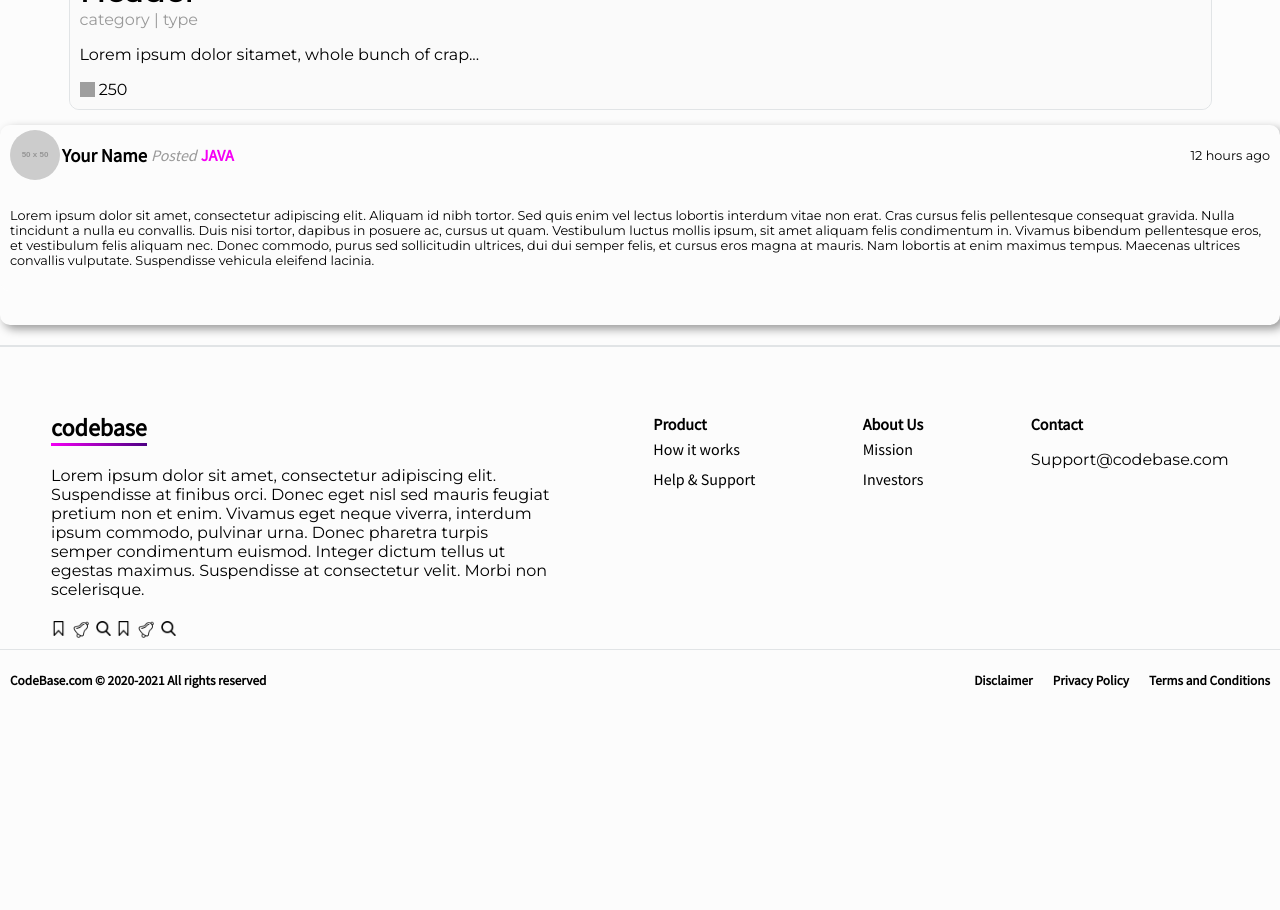
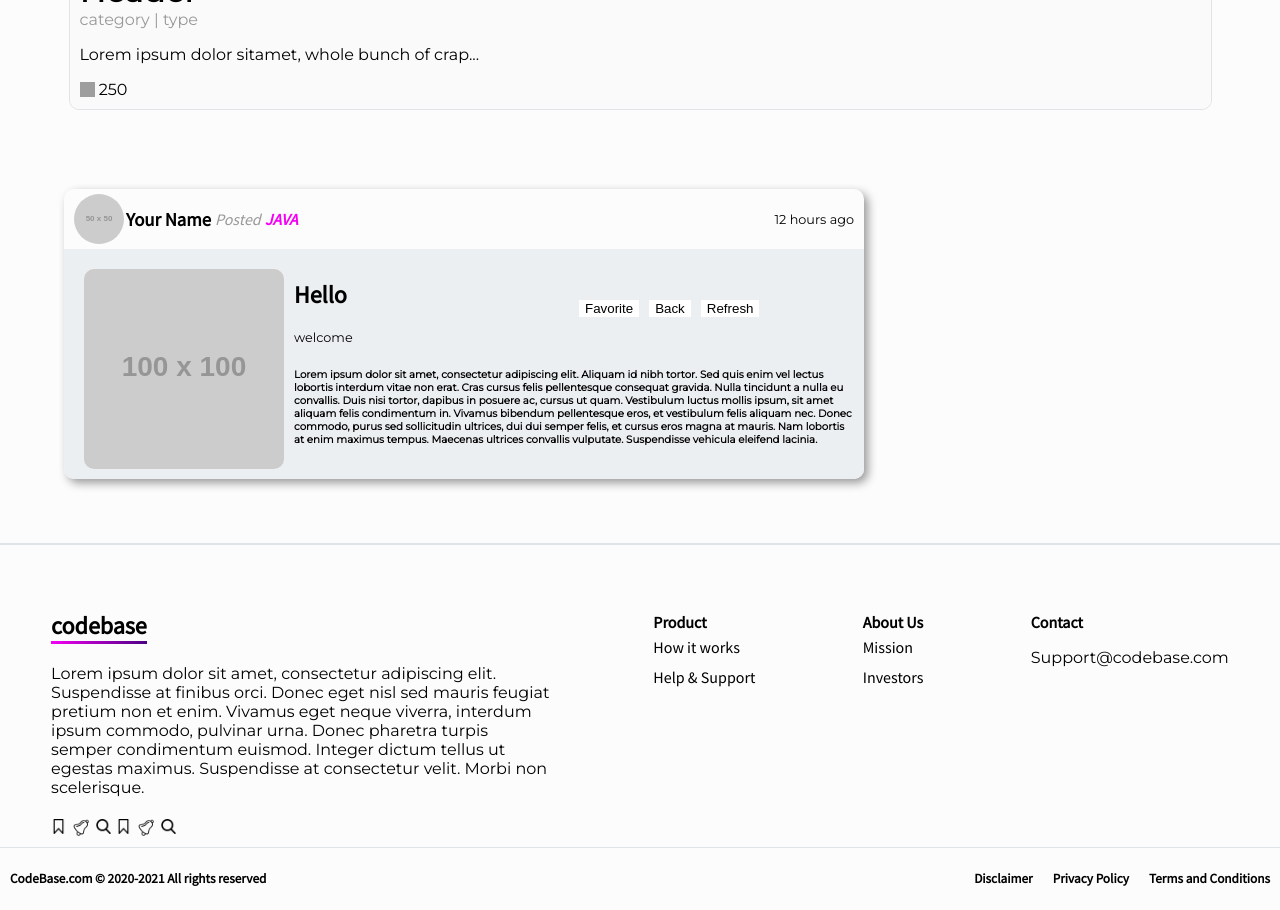
Before and after one commit to Devairways/CodeBase, a React (Create React App) app in the folder StaticFile_Server/codebase/: page / in a window 1280 px wide. Shown: the part 880-1790 px from the top of the page. Before the commit the page ends 1592 px from the top, so only its background shows below. Built offline with nearby package versions, Linux system fonts and the light colour scheme; grey boxes are pictures that could not be loaded.

Commit message:
finished the styling of the forum topics

```diff
--- a/StaticFile_Server/codebase/src/components/forum/ForumTopicsContainer.js
+++ b/StaticFile_Server/codebase/src/components/forum/ForumTopicsContainer.js
@@ -8,25 +8,47 @@ function ForumTopicsContainer() {
           <img src="https://via.placeholder.com/50" alt="avatar" />
           <h3>Your Name</h3>
           <bdi>Posted</bdi>
-          <h4>Java</h4>
+          <h4>
+            <i>Java</i>
+          </h4>
         </div>
         <div className="forum-tail">
           <p>12 hours ago</p>
         </div>
       </header>
       <div className="forum-body">
-        <p>
-          Lorem ipsum dolor sit amet, consectetur adipiscing elit. Aliquam id
-          nibh tortor. Sed quis enim vel lectus lobortis interdum vitae non
-          erat. Cras cursus felis pellentesque consequat gravida. Nulla
-          tincidunt a nulla eu convallis. Duis nisi tortor, dapibus in posuere
-          ac, cursus ut quam. Vestibulum luctus mollis ipsum, sit amet aliquam
-          felis condimentum in. Vivamus bibendum pellentesque eros, et
-          vestibulum felis aliquam nec. Donec commodo, purus sed sollicitudin
-          ultrices, dui dui semper felis, et cursus eros magna at mauris. Nam
-          lobortis at enim maximus tempus. Maecenas ultrices convallis
-          vulputate. Suspendisse vehicula eleifend lacinia.
-        </p>
+        <img
+          src="https://via.placeholder.com/100x100.png"
+          alt="image"
+          className="forum-body-img"
+        />
+        <div>
+          <div className="forum-body-header">
+            <div className="forum-body-title">
+              <h2>Hello</h2>
+              <p>welcome</p>
+            </div>
+            <div className="forum-body-buttons">
+              <button>Favorite</button>
+              <button>Back</button>
+              <button>Refresh</button>
+            </div>
+          </div>
+          <div className="forum-body-text">
+            <p>
+              Lorem ipsum dolor sit amet, consectetur adipiscing elit. Aliquam
+              id nibh tortor. Sed quis enim vel lectus lobortis interdum vitae
+              non erat. Cras cursus felis pellentesque consequat gravida. Nulla
+              tincidunt a nulla eu convallis. Duis nisi tortor, dapibus in
+              posuere ac, cursus ut quam. Vestibulum luctus mollis ipsum, sit
+              amet aliquam felis condimentum in. Vivamus bibendum pellentesque
+              eros, et vestibulum felis aliquam nec. Donec commodo, purus sed
+              sollicitudin ultrices, dui dui semper felis, et cursus eros magna
+              at mauris. Nam lobortis at enim maximus tempus. Maecenas ultrices
+              convallis vulputate. Suspendisse vehicula eleifend lacinia.
+            </p>
+          </div>
+        </div>
       </div>
     </div>
   );
--- a/StaticFile_Server/codebase/src/styles/components/_Forum.scss
+++ b/StaticFile_Server/codebase/src/styles/components/_Forum.scss
@@ -1,12 +1,14 @@
 .forum-topics-container {
   display: flex;
   flex-direction: column;
-  height: 200px;
+  width: 360px;
+  margin: 5%;
   box-shadow: 4px 4px 10px $grey;
   border-radius: 10px;
   header {
     padding: 10px;
     display: flex;
+    white-space: nowrap;
     height: 40px;
     justify-content: space-between;
   }
@@ -41,10 +43,53 @@
     font-size: 0.8em;
   }
   .forum-body {
+    height: 210px;
     padding: 10px;
-    // border: 2px solid black;
-    background: $light-grey;
+    background: #eceff2;
+    display: inline-flex;
     border-bottom-left-radius: 10px;
     border-bottom-right-radius: 10px;
   }
+  .forum-body-img {
+    border-radius: 10px;
+    margin: 10px;
+    height: 200px;
+  }
+  .forum-body-header {
+    display: flex;
+  }
+  .forum-body-title {
+    width: 50%;
+  }
+  .forum-body-buttons {
+    display: flex;
+    justify-content: center;
+    align-items: center;
+    button {
+      background: white;
+      margin: 0 5px;
+      border: none;
+    }
+  }
+  .forum-body-text {
+    font-size: 0.8em;
+    font-weight: bold;
+  }
 }
+
+@media only screen and (min-width: 600px) {
+  .forum-topics-container {
+    width: 90%;
+  }
+}
+
+/* Medium devices (landscape tablets, 768px and up) */
+@media only screen and (min-width: 768px) {
+  .forum-topics-container {
+    width: 800px;
+  }
+}
+
+/* Extra large devices (large laptops and desktops, 1200px and up) */
+@media only screen and (min-width: 1200px) {
+}
```
